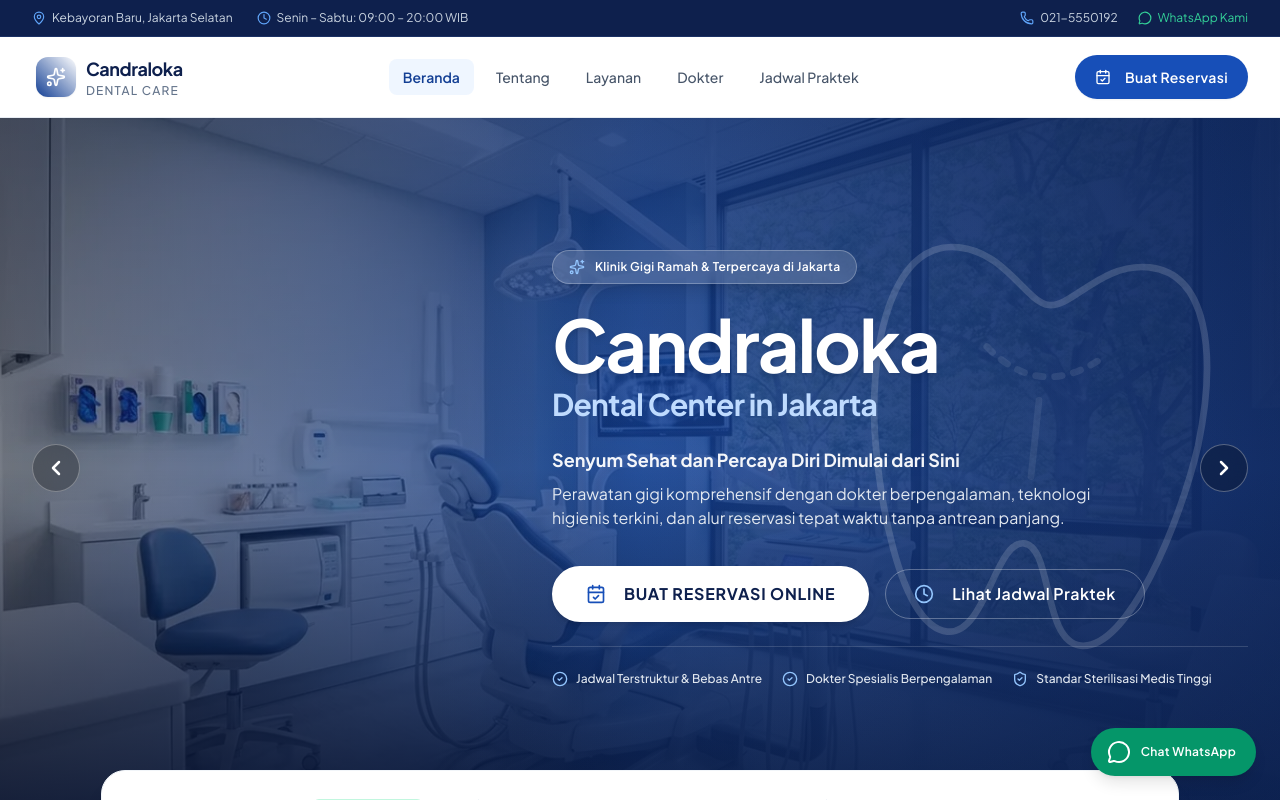
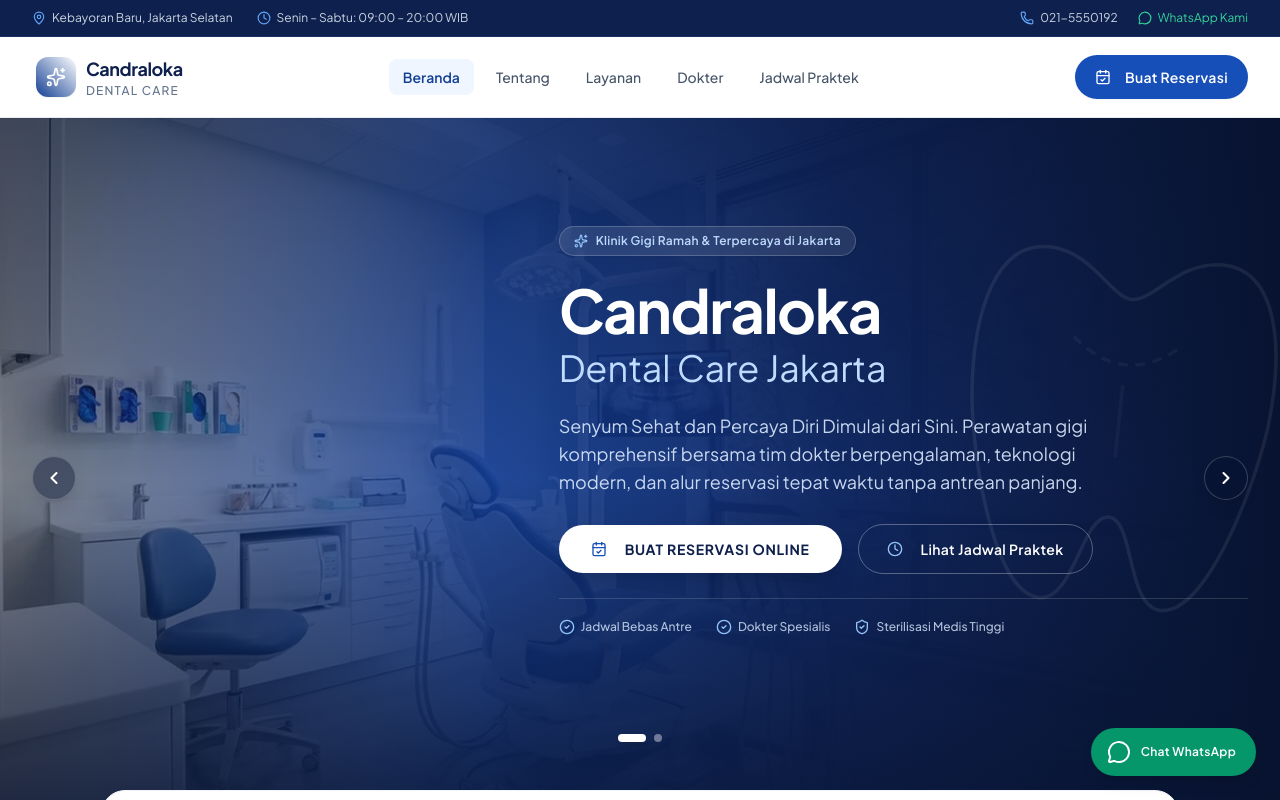
Before and after one commit to ganapurba007/candraloka-dental, a Vue app: page / in a window 1280 px wide. Shown: the top 800 px of the page. Built offline with nearby package versions, Linux system fonts and the light colour scheme.

Commit message:
style: enhance hero readability and contrast with clean layout

```diff
--- a/src/components/sections/HomeHero.vue
+++ b/src/components/sections/HomeHero.vue
@@ -16,7 +16,7 @@ import homeData from '@/data/home.json'
 
 const { hero } = homeData
 
-// Support slides from home.json or fallback to single slide
+// Slide data with clean, focused copy
 const slides = computed(() => {
   if (hero.slides && hero.slides.length > 0) {
     return hero.slides
@@ -25,8 +25,7 @@ const slides = computed(() => {
     {
       id: 1,
       badge: 'Klinik Gigi Ramah & Terpercaya di Jakarta',
-      title: 'Candraloka',
-      subtitle: 'Dental Center in Jakarta',
+      title: 'Candraloka Dental Care',
       headline: hero.headline,
       description: hero.subheadline,
       image: hero.image,
@@ -57,14 +56,14 @@ function goToSlide(index) {
 
 <template>
   <section
-    class="relative bg-navy-950 text-white min-h-[580px] sm:min-h-[640px] lg:min-h-[700px] flex items-center overflow-hidden"
+    class="relative bg-navy-950 text-white min-h-[580px] sm:min-h-[640px] lg:min-h-[720px] flex items-center overflow-hidden pb-36 sm:pb-44 lg:pb-48"
     style="background-color: #081330;"
   >
-    <!-- 1. Full-bleed Background Photograph with ResponsiveImage -->
+    <!-- 1. Full-bleed Photographic Background -->
     <div class="absolute inset-0 z-0 overflow-hidden">
       <ResponsiveImage
         :src="currentSlide.image"
-        alt="Pelayanan ramah Candraloka Dental Care"
+        alt="Fasilitas dan perawatan klinik Candraloka Dental Care"
         loading="eager"
         fetchpriority="high"
         aspect-ratio="16/9"
@@ -72,51 +71,52 @@ function goToSlide(index) {
       />
     </div>
 
-    <!-- 2. Dual-Layer Dental Sapphire Blue Overlay matching the reference image -->
-    <!-- Layer A: Horizontal gradient - translucent on dentist photo (left) to deep dental sapphire on right -->
-    <div class="absolute inset-0 z-[1] bg-gradient-to-r from-navy-950/45 via-primary-700/80 to-navy-900/95" />
+    <!-- 2. Clean, Silky Gradient Overlay -->
+    <!-- Preserves dental operatory visible on left while providing a solid, rich sapphire-blue canvas for text on the right -->
+    <div
+      class="absolute inset-0 z-[1]"
+      style="background: linear-gradient(90deg, rgba(8, 20, 50, 0.40) 0%, rgba(18, 60, 150, 0.85) 38%, rgba(14, 38, 98, 0.98) 65%, rgba(8, 19, 48, 1) 100%);"
+    />
+    <!-- Subtle top and bottom vignettes for smooth edge blending -->
+    <div class="absolute inset-0 z-[2] bg-gradient-to-t from-navy-950/80 via-transparent to-navy-950/40 pointer-events-none" />
 
-    <!-- Layer B: Vertical depth vignette -->
-    <div class="absolute inset-0 z-[2] bg-gradient-to-t from-navy-950/85 via-transparent to-navy-950/30" />
-    <div class="absolute right-0 top-0 bottom-0 w-full lg:w-2/3 bg-gradient-to-l from-primary-600/20 via-primary-500/10 to-transparent pointer-events-none z-[2]" />
-
-    <!-- 3. Navigation Controls (Chevron Left & Right on sides) -->
+    <!-- 3. Navigation Controls (Chevrons) -->
     <button
       v-if="slides.length > 1"
       type="button"
       aria-label="Slide sebelumnya"
-      class="hidden md:flex absolute left-4 lg:left-8 top-1/2 -translate-y-1/2 w-12 h-12 rounded-full border border-white/30 bg-black/25 hover:bg-white/20 text-white items-center justify-center backdrop-blur-md transition-all duration-200 z-30 focus-visible:outline-none focus-visible:ring-2 focus-visible:ring-white"
+      class="hidden md:flex absolute left-4 lg:left-8 top-1/2 -translate-y-1/2 w-11 h-11 rounded-full border border-white/20 bg-navy-950/40 hover:bg-white hover:text-navy-900 text-white items-center justify-center backdrop-blur-md transition-all duration-200 z-30 focus-visible:outline-none focus-visible:ring-2 focus-visible:ring-white shadow-lg"
       @click="prevSlide"
     >
-      <ChevronLeft class="w-6 h-6 stroke-[2.5]" />
+      <ChevronLeft class="w-5 h-5 stroke-[2.5]" />
     </button>
 
     <button
       v-if="slides.length > 1"
       type="button"
       aria-label="Slide berikutnya"
-      class="hidden md:flex absolute right-4 lg:right-8 top-1/2 -translate-y-1/2 w-12 h-12 rounded-full border border-white/30 bg-black/25 hover:bg-white/20 text-white items-center justify-center backdrop-blur-md transition-all duration-200 z-30 focus-visible:outline-none focus-visible:ring-2 focus-visible:ring-white"
+      class="hidden md:flex absolute right-4 lg:right-8 top-1/2 -translate-y-1/2 w-11 h-11 rounded-full border border-white/20 bg-navy-950/40 hover:bg-white hover:text-navy-900 text-white items-center justify-center backdrop-blur-md transition-all duration-200 z-30 focus-visible:outline-none focus-visible:ring-2 focus-visible:ring-white shadow-lg"
       @click="nextSlide"
     >
-      <ChevronRight class="w-6 h-6 stroke-[2.5]" />
+      <ChevronRight class="w-5 h-5 stroke-[2.5]" />
     </button>
 
-    <!-- 4. Hero Content Container (positioned right-of-center with watermark tooth) -->
-    <div class="relative z-10 max-w-7xl mx-auto px-4 sm:px-6 lg:px-8 w-full py-20 sm:py-24 lg:py-32">
-      <div class="grid grid-cols-1 lg:grid-cols-12 gap-8 items-center">
-        <!-- Spacer column for dental clinical photo on the left -->
+    <!-- 4. Hero Content Container -->
+    <div class="relative z-10 max-w-7xl mx-auto px-4 sm:px-6 lg:px-8 w-full pt-16 sm:pt-20 lg:pt-24">
+      <div class="grid grid-cols-1 lg:grid-cols-12 gap-8 lg:gap-12 items-center">
+        <!-- Spacer column: lets the clinic interior on the left breathe cleanly -->
         <div class="hidden lg:block lg:col-span-5" />
 
-        <!-- Content Column (Right 7 cols) with Watermark Tooth Line-Art Background -->
+        <!-- Content Column: Clean, uncluttered, effortlessly readable -->
         <div class="lg:col-span-7 relative">
-          <!-- Watermark Line-Art Tooth behind text block (like the reference design) -->
-          <div class="absolute -right-8 -top-12 sm:-right-4 sm:-top-8 w-72 h-80 sm:w-96 sm:h-96 lg:w-[460px] lg:h-[460px] pointer-events-none select-none z-0 opacity-15 transform rotate-6">
+          <!-- Subtle Decorative Tooth Watermark (Pushed far right, completely clear of text) -->
+          <div class="absolute -right-12 lg:-right-20 top-1/2 -translate-y-1/2 w-72 h-80 sm:w-96 sm:h-96 lg:w-[420px] lg:h-[420px] pointer-events-none select-none z-0 opacity-[0.07] transform rotate-6">
             <svg
               viewBox="0 0 200 240"
               fill="none"
               xmlns="http://www.w3.org/2000/svg"
               class="w-full h-full stroke-white"
-              stroke-width="3.5"
+              stroke-width="2"
               stroke-linecap="round"
               stroke-linejoin="round"
             >
@@ -128,41 +128,40 @@ function goToSlide(index) {
 
           <!-- Main Text Stack -->
           <div class="relative z-10 space-y-6 text-center lg:text-left">
-            <!-- Glowing Tooth Badge on top -->
-            <div class="inline-flex items-center gap-2.5 px-4 py-2 rounded-full bg-white/15 backdrop-blur-md border border-white/25 text-white text-xs font-semibold tracking-wide shadow-lg">
-              <Sparkles class="w-4 h-4 text-primary-300" aria-hidden="true" />
-              <span>{{ currentSlide.badge }}</span>
+            <!-- Badge: Clean and compact -->
+            <div>
+              <div class="inline-flex items-center gap-2 px-3.5 py-1.5 rounded-full bg-white/10 backdrop-blur-md border border-white/20 text-blue-200 text-xs font-semibold tracking-wide shadow-sm">
+                <Sparkles class="w-3.5 h-3.5 text-primary-300" aria-hidden="true" />
+                <span>Klinik Gigi Ramah & Terpercaya di Jakarta</span>
+              </div>
             </div>
 
-            <!-- Big Brand Title & Subtitle (like Mediz / Dental Center in London) -->
-            <div class="space-y-1.5">
-              <h1 class="text-4xl sm:text-6xl lg:text-7xl font-black text-white tracking-tight leading-none drop-shadow-md">
-                {{ currentSlide.title }}
+            <!-- Big, Bold Brand Heading -->
+            <div class="space-y-1">
+              <h1 class="text-4xl sm:text-5xl lg:text-6xl font-black text-white tracking-tight leading-[1.08]">
+                Candraloka
+                <span class="block text-2xl sm:text-3xl lg:text-4xl font-normal text-blue-200 mt-2 tracking-normal">
+                  Dental Care Jakarta
+                </span>
               </h1>
-              <p class="text-xl sm:text-2xl lg:text-3xl font-bold text-primary-200 tracking-tight leading-snug">
-                {{ currentSlide.subtitle }}
+            </div>
+
+            <!-- Description: High contrast, clean leading -->
+            <div class="max-w-xl mx-auto lg:mx-0">
+              <p class="text-base sm:text-lg text-blue-100/90 leading-relaxed font-normal">
+                Senyum Sehat dan Percaya Diri Dimulai dari Sini. Perawatan gigi komprehensif bersama tim dokter berpengalaman, teknologi modern, dan alur reservasi tepat waktu tanpa antrean panjang.
               </p>
             </div>
 
-            <!-- Headline & Description Paragraph -->
-            <div class="space-y-2 max-w-xl mx-auto lg:mx-0">
-              <h2 class="text-base sm:text-lg font-bold text-white/95 leading-snug">
-                {{ currentSlide.headline }}
-              </h2>
-              <p class="text-sm sm:text-base text-slate-200 leading-relaxed">
-                {{ currentSlide.description }}
-              </p>
-            </div>
-
-            <!-- CTA Actions (White pill button + secondary outline button) -->
-            <div class="flex flex-col sm:flex-row items-center justify-center lg:justify-start gap-4 pt-3">
+            <!-- CTA Action Buttons -->
+            <div class="flex flex-col sm:flex-row items-center justify-center lg:justify-start gap-4 pt-1">
               <Button
                 :to="currentSlide.ctaTo"
                 variant="white"
                 size="lg"
-                class="w-full sm:w-auto rounded-full bg-white hover:bg-slate-100 text-primary-700 font-extrabold uppercase tracking-wider px-8 py-3.5 shadow-2xl hover:scale-105 active:scale-100 transition-all border-2 border-white"
+                class="w-full sm:w-auto rounded-full bg-white hover:bg-slate-100 text-primary-800 font-bold uppercase tracking-wider px-8 py-3.5 shadow-xl hover:shadow-2xl hover:scale-102 active:scale-100 transition-all border-none text-sm"
               >
-                <CalendarCheck class="w-5 h-5 mr-2 text-primary-600" aria-hidden="true" />
+                <CalendarCheck class="w-4 h-4 mr-2 text-primary-600" aria-hidden="true" />
                 <span>{{ currentSlide.ctaText }}</span>
               </Button>
 
@@ -170,26 +169,26 @@ function goToSlide(index) {
                 :to="currentSlide.secondaryTo"
                 variant="ghost"
                 size="lg"
-                class="w-full sm:w-auto rounded-full text-white hover:bg-white/15 border border-white/30 font-semibold px-6 transition-all"
+                class="w-full sm:w-auto rounded-full text-white hover:bg-white/10 border border-white/30 font-semibold px-6 py-3.5 transition-all text-sm"
               >
-                <Clock class="w-5 h-5 mr-2 text-primary-300" aria-hidden="true" />
+                <Clock class="w-4 h-4 mr-2 text-blue-300" aria-hidden="true" />
                 <span>{{ currentSlide.secondaryText }}</span>
               </Button>
             </div>
 
-            <!-- Trust Highlights Badges -->
-            <div class="pt-6 border-t border-white/15 flex flex-wrap items-center justify-center lg:justify-start gap-5 text-xs text-slate-200 font-medium">
-              <div class="flex items-center gap-2">
+            <!-- Trust Highlights (3 compact trust badges with clear spacing) -->
+            <div class="pt-5 border-t border-white/15 flex flex-wrap items-center justify-center lg:justify-start gap-5 sm:gap-6 text-xs text-blue-100/80 font-medium">
+              <div class="flex items-center gap-1.5">
                 <CheckCircle2 class="w-4 h-4 text-primary-300 flex-shrink-0" />
-                <span>Jadwal Terstruktur & Bebas Antre</span>
+                <span>Jadwal Bebas Antre</span>
               </div>
-              <div class="flex items-center gap-2">
+              <div class="flex items-center gap-1.5">
                 <CheckCircle2 class="w-4 h-4 text-primary-300 flex-shrink-0" />
-                <span>Dokter Spesialis Berpengalaman</span>
+                <span>Dokter Spesialis</span>
               </div>
-              <div class="flex items-center gap-2">
+              <div class="flex items-center gap-1.5">
                 <ShieldCheck class="w-4 h-4 text-primary-300 flex-shrink-0" />
-                <span>Standar Sterilisasi Medis Tinggi</span>
+                <span>Sterilisasi Medis Tinggi</span>
               </div>
             </div>
           </div>
@@ -197,18 +196,18 @@ function goToSlide(index) {
       </div>
     </div>
 
-    <!-- 5. Slider Dots (Mobile & Desktop) -->
+    <!-- 5. Slider Dots (Elevated clearance well above QuickInfoStrip) -->
     <div
       v-if="slides.length > 1"
-      class="absolute bottom-6 left-1/2 -translate-x-1/2 z-20 flex items-center gap-2.5"
+      class="absolute bottom-20 sm:bottom-24 left-1/2 -translate-x-1/2 z-20 flex items-center gap-2"
     >
       <button
         v-for="(s, sIdx) in slides"
         :key="s.id"
         type="button"
         :aria-label="`Buka slide ${sIdx + 1}`"
-        class="h-2.5 rounded-full transition-all duration-300 focus-visible:outline-none"
-        :class="currentSlideIndex === sIdx ? 'w-8 bg-white shadow-md' : 'w-2.5 bg-white/40 hover:bg-white/70'"
+        class="h-2 rounded-full transition-all duration-300 focus-visible:outline-none"
+        :class="currentSlideIndex === sIdx ? 'w-7 bg-white shadow-md' : 'w-2 bg-white/40 hover:bg-white/70'"
         @click="goToSlide(sIdx)"
       />
     </div>
```
